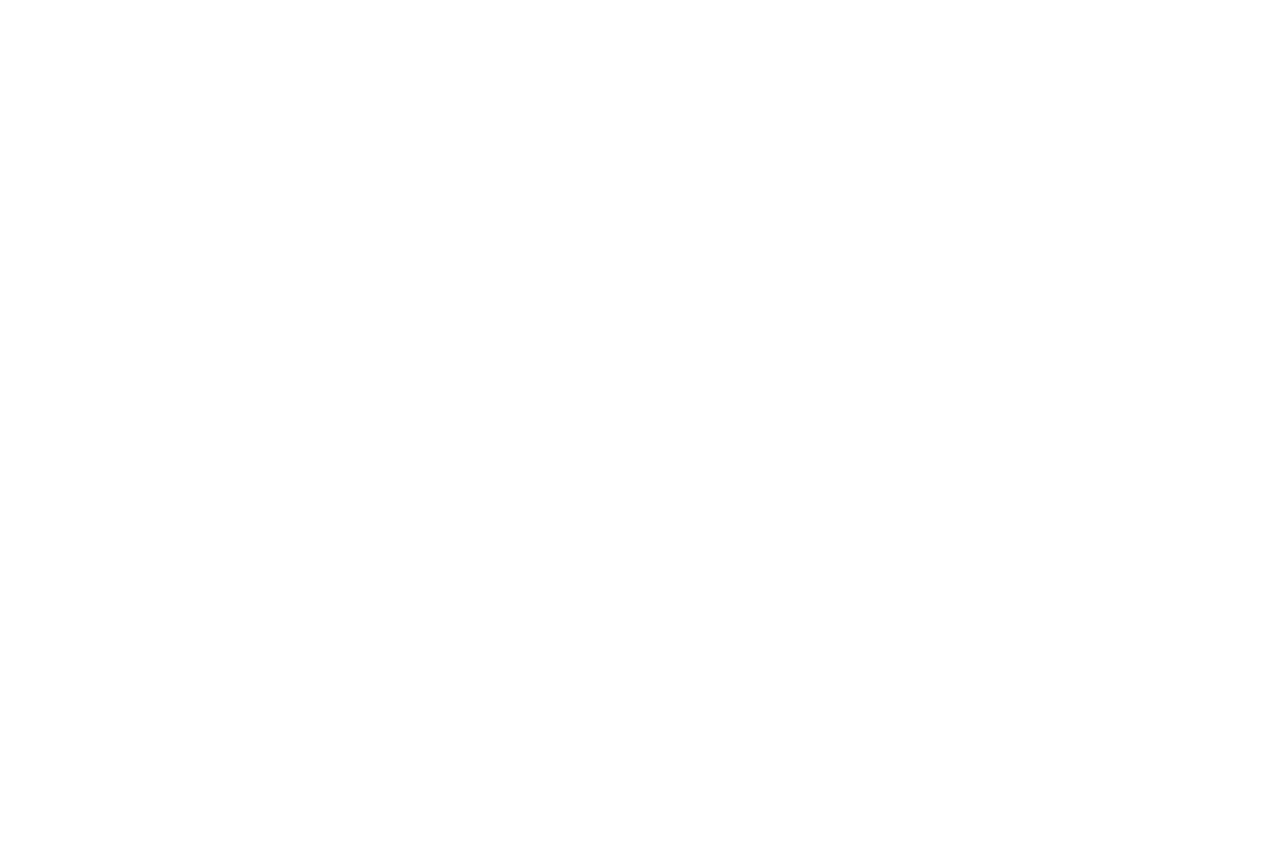
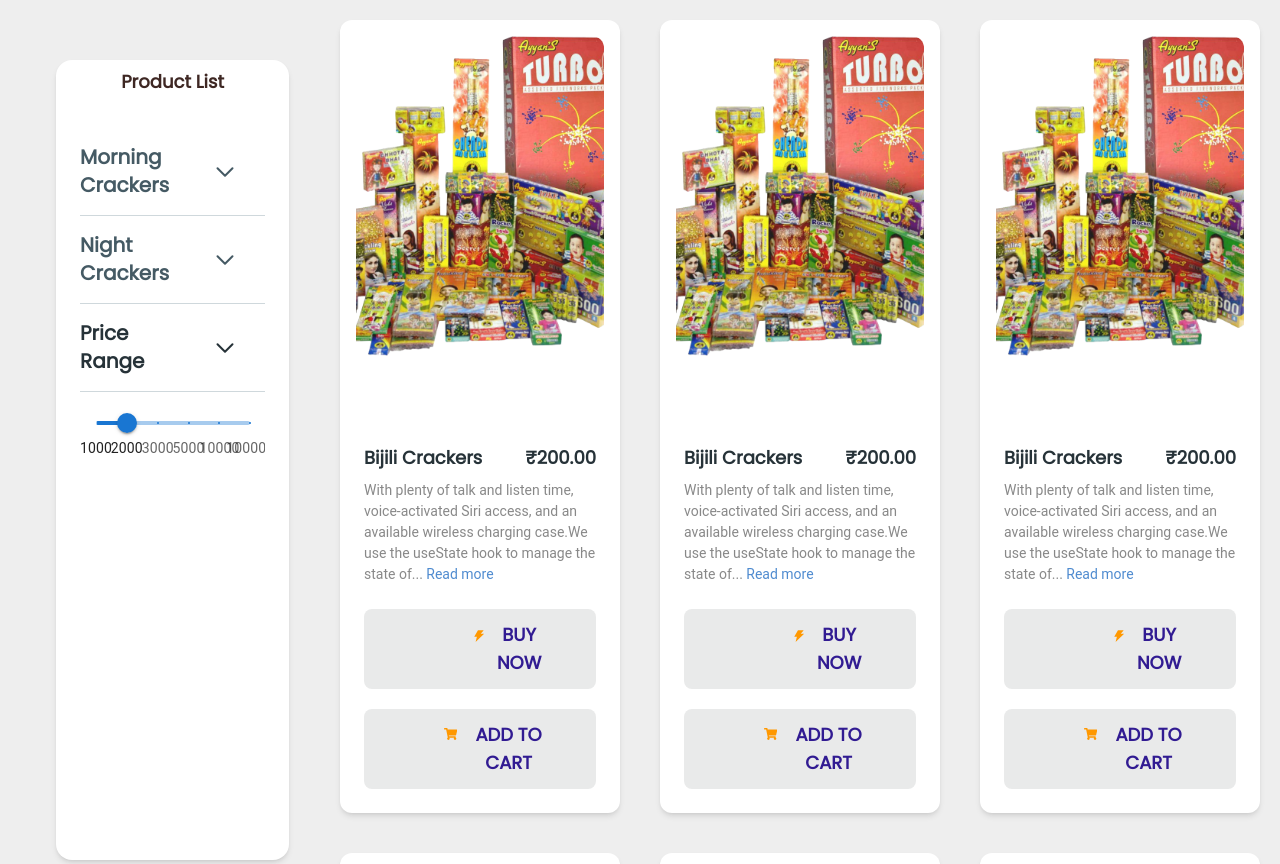
Before and after one commit to Smartsantosh1928/cracky-front, a React (Vite) app: page /profile in a window 1280 px wide. Before the commit this address had no page. Shown: the top 864 px of the page. Before the commit the page ends 800 px from the top, so only its background shows below. Built offline with nearby package versions, Linux system fonts and the light colour scheme.

Commit message:
Listproduct234

```diff
--- a/src/App.jsx
+++ b/src/App.jsx
@@ -49,14 +49,14 @@
 
   return (
     <>
-      <Routes>
+      {/* <Routes>
         <Route path="/user/*" element={<Dashboard />} />
         <Route path="/seller/register" element={<SellerRegister />} />
         <Route path="/seller/*" element={<SDashboard />} />
         <Route path="/shop/:shop_id/*" element={<Dashboard />} />
         <Route path="/" element={<Navigate to="/user" replace />} />
-      </Routes>
-      {/* <ListingPage /> */}
+      </Routes> */}
+      <ListingPage />
     </>
   )
 }
--- a/src/components/ListingPage/FilterProducts.jsx
+++ b/src/components/ListingPage/FilterProducts.jsx
@@ -116,9 +116,7 @@
       </Card>
     </div>
     <div className="w-[75%]">
-        <div className='ml-10 mt-20 w-[60rem] flex'>
-          <Input label={"Search "+placeholders[currentPlaceholderIndex]+"..."} className='bg-white' color='blue-gray' size='lg' icon={<FcSearch className='w-6 h-6' />} />
-        </div>
+
         <div className='bg-red-gray-500 grid grid-cols-3 grid-rows-1  gap-10 p-5 '>
             <ListPageCards />
             <ListPageCards />
--- a/src/components/ListingPage/ListPageCards.jsx
+++ b/src/components/ListingPage/ListPageCards.jsx
@@ -29,7 +29,7 @@
                   <img
                     src="/img/crack1.png"
                     alt="card-image"
-                    className="h-80 w-80 mt-5 justify-center object-cover"
+                    className="h-80 w-80  justify-center object-cover"
                   />
                 </CardHeader>
                 <CardBody>
```
